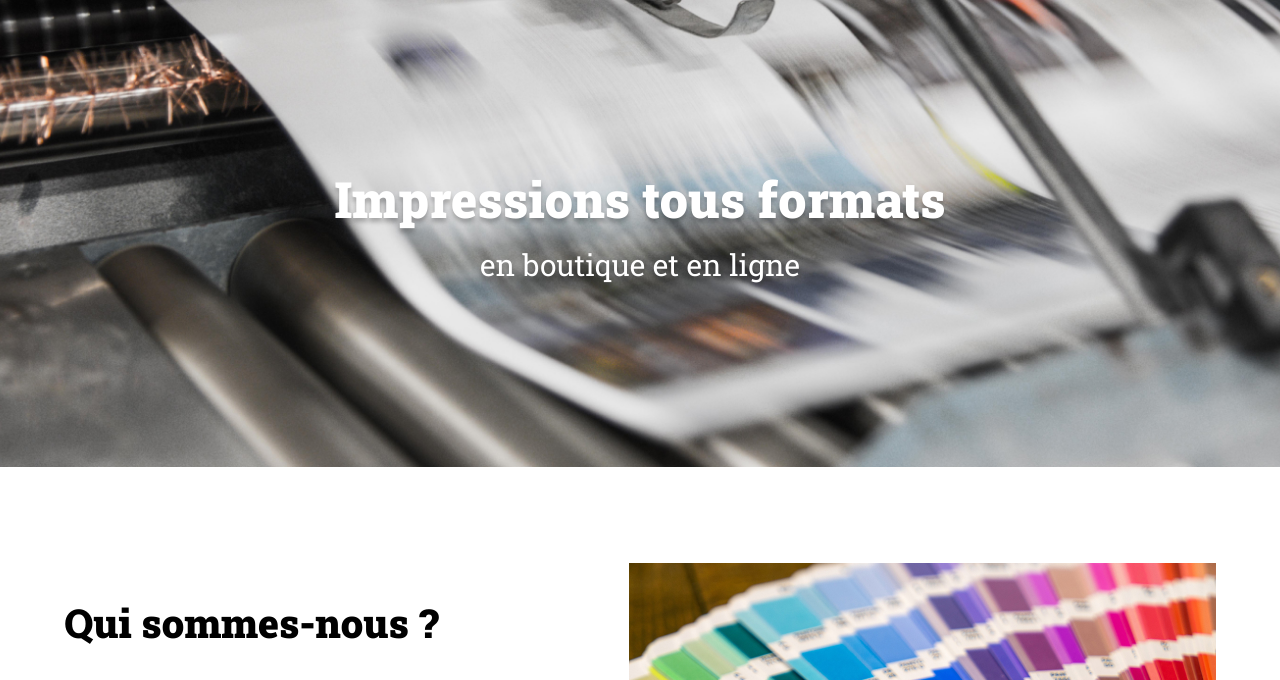
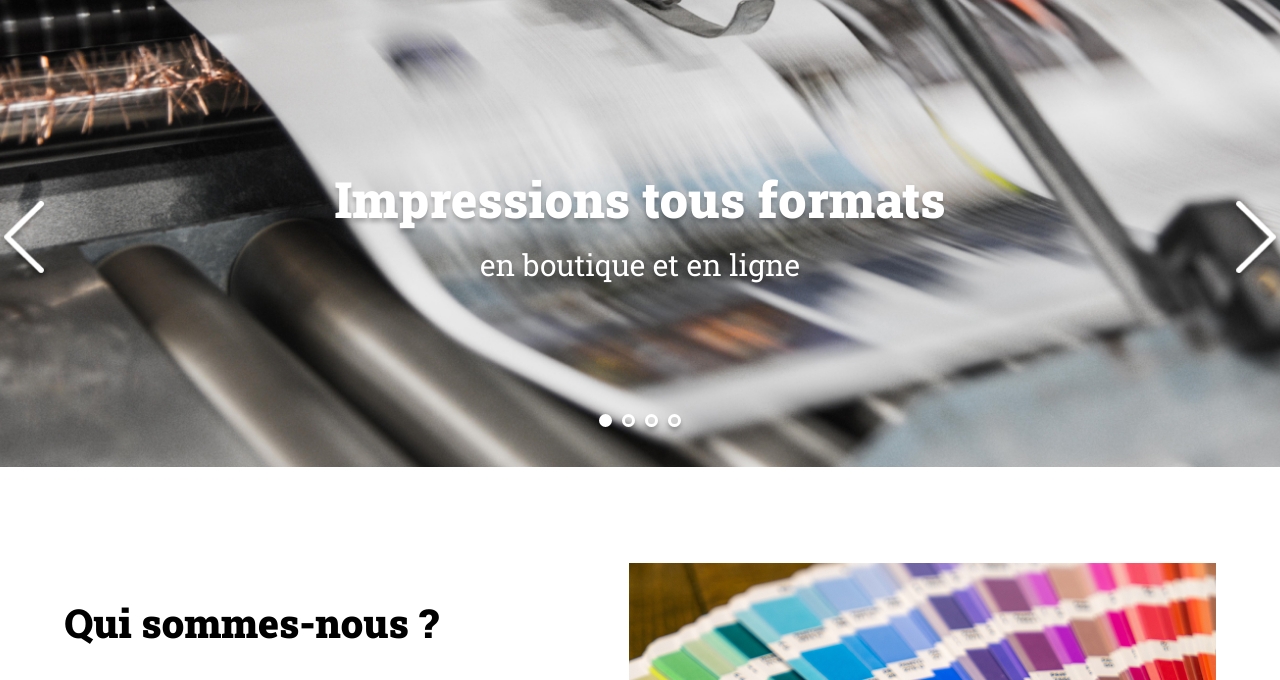
Before and after one commit to jajadiff/Print-it-JS-main, a plain HTML site: page index.html in a window 1280 px wide. Shown: the part 104-784 px from the top of the page. Drawn offline with Linux system fonts and the light colour scheme.

Commit message:
Ajout HTML / CSS

```diff
--- a/assets/style.css
+++ b/assets/style.css
@@ -127,10 +127,22 @@ header {
 	position: absolute;
 }
 #banner .arrow_left {
-	left: 10px;
+	top: 10px;
+	left: -590px;
+	z-index: 5;
+	width: 3rem;
+	height: 5rem;
+	cursor: pointer;
+	position: relative;
 }
 #banner .arrow_right {
-	right: 10px;
+	top: 10px;
+	right: -590px;
+	z-index: 5;
+	width: 3rem;
+	height: 5rem;
+	cursor: pointer;
+	position: relative;
 }
 /* Gestion des points du carrousel */
 .dots {
--- a/index.html
+++ b/index.html
@@ -18,9 +18,18 @@
 </header>
 <main>
 	<div id="banner">
-		<img class="banner-img" src="./assets/images/slideshow/slide1.jpg" alt="Banner Print-it">
-		<p>Impressions tous formats <span>en boutique et en ligne</span></p>
+		<img class="banner-img" class="banner-img" src="./assets/images/slideshow/slide1.jpg" alt="Banner Print-it">
+		<p id="banner-txt">Impressions tous formats <span>en boutique et en ligne</span></p>
 		<div class="dots">
+			<div class="dot dot_selected"></div>
+			<div class="dot"></div>
+			<div class="dot"></div>
+			<div class="dot"></div>
+		</div>
+
+		<div class="arrow">
+			<img id="prev" class="arrow_left" src="./assets/images/arrow_left.png" alt="Arrow Left">
+			<img id="next" class="arrow_right" src="./assets/images/arrow_right.png" alt="Arrow Right">
 		</div>
 	</div>
 	<section id="about-us" class="container">
```
